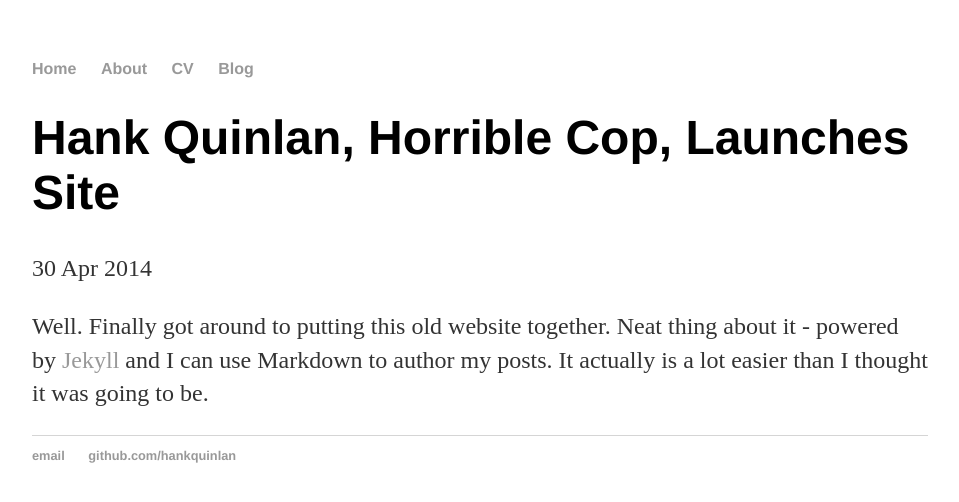
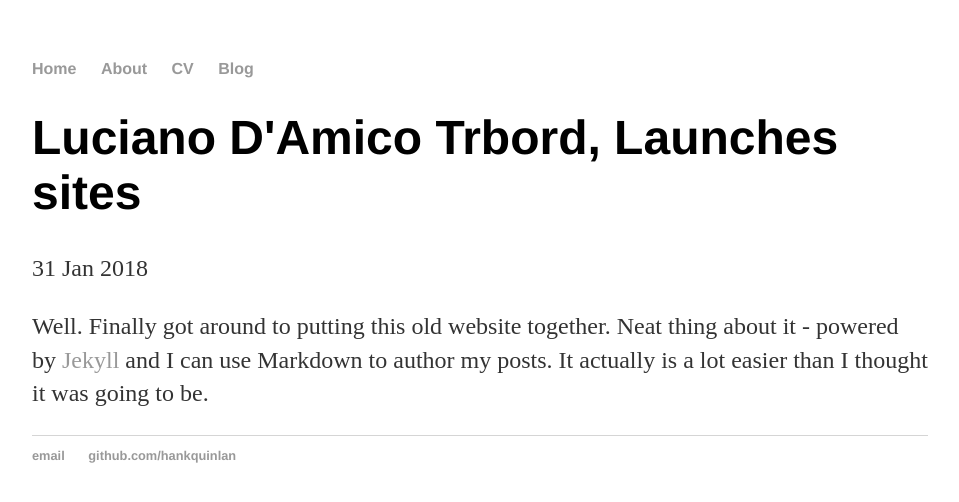
Before and after one commit to lucianodamico/lucianodamico.github.io, a Jekyll site: the page built from _posts/2018-01-31-luciano-damico-site-launched.md.md, in a window 1280 px wide. Shown: the top 502 px of the page, without its empty margins (160-1119 px from the left). Built offline with Jekyll 4.4.1, drawn with Linux system fonts in a browser that asks for light colours; Markdown is read by kramdown in place of the engine named in the settings.

Commit message:
Update 2018-01-31-luciano-damico-site-launched.md.md

```diff
--- a/_posts/2018-01-31-luciano-damico-site-launched.md.md
+++ b/_posts/2018-01-31-luciano-damico-site-launched.md.md
@@ -1,7 +1,7 @@
 ---
 layout: post
-title: "Hank Quinlan, Horrible Cop, Launches Site"
-date: 2014-04-30
+title: "Luciano D'Amico Trbord, Launches sites"
+date: 2018-01-31
 ---
 
 Well. Finally got around to putting this old website together. Neat thing about it - powered by [Jekyll](http://jekyllrb.com) and I can use Markdown to author my posts. It actually is a lot easier than I thought it was going to be.
```
